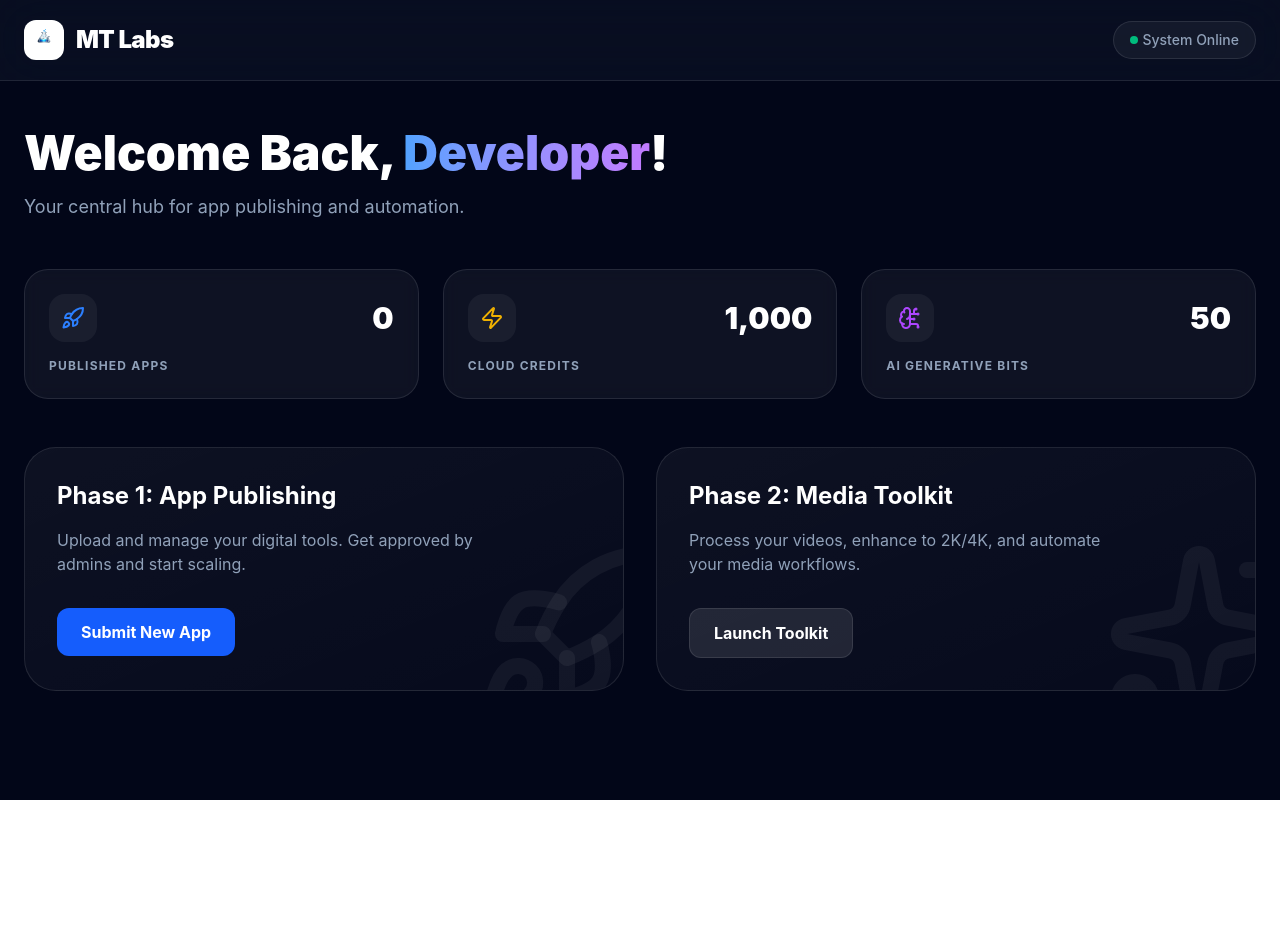
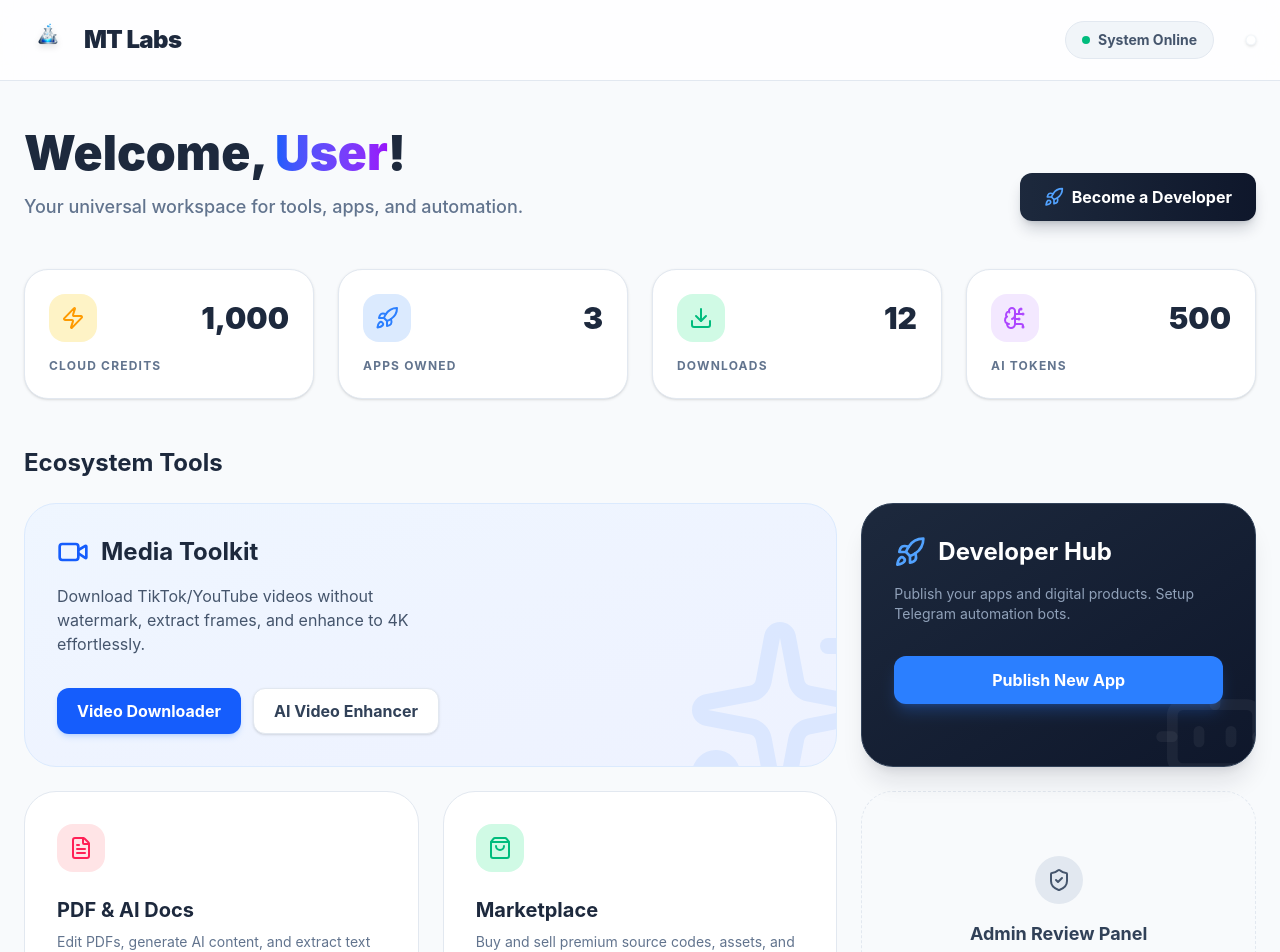
Before and after one commit to maruff630-dev/mtlabs, a Next.js app in the folder frontend/: page /dashboard in a window 1280 px wide. Shown: the top 952 px of the page. Before the commit the page ends 800 px from the top, so only its background shows below. Built offline with nearby package versions, Linux system fonts and the light colour scheme; no server answers.

Commit message:
Redesign Dashboard to Light Mode Ecosystem and format logos

```diff
--- a/frontend/src/app/dashboard/page.tsx
+++ b/frontend/src/app/dashboard/page.tsx
@@ -2,7 +2,10 @@
 
 import { UserButton, useUser } from "@clerk/nextjs";
 import { motion } from "framer-motion";
-import { LayoutDashboard, BrainCircuit, Rocket, Zap, Sparkles } from "lucide-react";
+import {
+  LayoutDashboard, BrainCircuit, Rocket, Zap, Sparkles,
+  Video, ShoppingBag, FileText, Bot, ShieldCheck, Download, ArrowRight
+} from "lucide-react";
 import Link from "next/link";
 import Image from "next/image";
 
@@ -12,83 +15,142 @@ export default function Dashboard() {
   if (!isLoaded) return null;
 
   return (
-    <div className="min-h-screen bg-slate-950 text-white selection:bg-blue-500/30">
+    <div className="min-h-screen bg-slate-50 text-slate-900 selection:bg-blue-500/30">
       {/* Top Navbar */}
-      <nav className="border-b border-white/10 bg-slate-900/50 backdrop-blur-xl sticky top-0 z-50">
+      <nav className="border-b border-slate-200 bg-white/80 backdrop-blur-xl sticky top-0 z-50">
         <div className="max-w-7xl mx-auto px-6 h-20 flex items-center justify-between">
           <Link href="/" className="flex items-center gap-3 group">
-            <div className="p-1 bg-white rounded-xl group-hover:scale-110 transition-transform">
-              <Image src="/mt-labs-logo.png" width={32} height={32} alt="MT Labs" />
-            </div>
-            <span className="text-2xl font-black tracking-tight">MT Labs</span>
+            <Image src="/mt-labs-logo.png" width={48} height={48} alt="MT Labs" className="group-hover:scale-110 transition-transform drop-shadow-md" />
+            <span className="text-2xl font-black text-slate-800 tracking-tight">MT Labs</span>
           </Link>
 
           <div className="flex items-center gap-6">
-            <div className="hidden md:flex items-center gap-1 px-4 py-2 bg-white/5 rounded-full border border-white/10">
+            <div className="hidden md:flex items-center gap-2 px-4 py-2 bg-slate-100 rounded-full border border-slate-200">
               <span className="w-2 h-2 rounded-full bg-emerald-500 animate-pulse" />
-              <span className="text-sm font-medium text-slate-400">System Online</span>
+              <span className="text-sm font-bold text-slate-600">System Online</span>
             </div>
+            <div className="scale-110 ml-2 p-1 bg-white rounded-full shadow-sm border border-slate-100 hover:shadow-md transition-shadow">
               <UserButton />
+            </div>
           </div>
         </div>
       </nav>
 
+      {/* Main Content */}
       <main className="max-w-7xl mx-auto px-6 py-12">
-        <header className="mb-12">
+        <header className="mb-12 flex flex-col md:flex-row md:items-end justify-between gap-6">
+          <div>
             <motion.h2
               initial={{ opacity: 0, y: 20 }}
               animate={{ opacity: 1, y: 0 }}
-            className="text-4xl md:text-5xl font-black mb-4"
+              className="text-4xl md:text-5xl font-black mb-4 text-slate-800"
             >
-            Welcome Back, <span className="text-transparent bg-clip-text bg-gradient-to-r from-blue-400 to-purple-400">{user?.firstName || 'Developer'}</span>!
+              Welcome, <span className="text-transparent bg-clip-text bg-gradient-to-r from-blue-600 to-purple-600">{user?.firstName || 'User'}</span>!
             </motion.h2>
-          <p className="text-slate-400 text-lg">Your central hub for app publishing and automation.</p>
+            <p className="text-slate-500 text-lg font-medium">Your universal workspace for tools, apps, and automation.</p>
+          </div>
+          <button className="px-6 py-3 bg-gradient-to-r from-slate-800 to-slate-900 text-white rounded-xl font-bold shadow-lg shadow-slate-900/20 hover:shadow-slate-900/40 hover:-translate-y-0.5 transition-all flex items-center gap-2">
+            <Rocket className="w-5 h-5 text-blue-400" />
+            Become a Developer
+          </button>
         </header>
 
-        {/* Quick Stats / Actions */}
-        <div className="grid grid-cols-1 md:grid-cols-3 gap-6 mb-12">
+        {/* Quick Stats */}
+        <div className="grid grid-cols-1 md:grid-cols-4 gap-6 mb-12">
           {[
-            { label: 'Published Apps', value: '0', icon: Rocket, color: 'text-blue-500' },
-            { label: 'Cloud Credits', value: '1,000', icon: Zap, color: 'text-yellow-500' },
-            { label: 'AI Generative Bits', value: '50', icon: BrainCircuit, color: 'text-purple-500' }
+            { label: 'Cloud Credits', value: '1,000', icon: Zap, color: 'text-amber-500', bg: 'bg-amber-100' },
+            { label: 'Apps Owned', value: '3', icon: Rocket, color: 'text-blue-500', bg: 'bg-blue-100' },
+            { label: 'Downloads', value: '12', icon: Download, color: 'text-emerald-500', bg: 'bg-emerald-100' },
+            { label: 'AI Tokens', value: '500', icon: BrainCircuit, color: 'text-purple-500', bg: 'bg-purple-100' }
           ].map((stat, i) => (
             <motion.div
               key={i}
               initial={{ opacity: 0, y: 20 }}
               animate={{ opacity: 1, y: 0 }}
               transition={{ delay: 0.1 * i }}
-              className="p-6 bg-white/5 border border-white/10 rounded-3xl backdrop-blur-sm hover:border-blue-500/50 transition-colors group"
+              className="p-6 bg-white border border-slate-200 rounded-3xl shadow-sm hover:shadow-md hover:border-blue-200 transition-all group"
             >
               <div className="flex items-center justify-between mb-4">
-                <div className={`p-3 bg-white/5 rounded-2xl ${stat.color}`}>
+                <div className={`p-3 rounded-2xl ${stat.bg} ${stat.color}`}>
                   <stat.icon className="w-6 h-6" />
                 </div>
-                <span className="text-3xl font-black">{stat.value}</span>
+                <span className="text-3xl font-black text-slate-800">{stat.value}</span>
               </div>
-              <p className="text-slate-400 font-bold uppercase tracking-widest text-xs">{stat.label}</p>
+              <p className="text-slate-500 font-bold uppercase tracking-widest text-xs">{stat.label}</p>
             </motion.div>
           ))}
         </div>
 
-        {/* Feature Grid */}
-        <div className="grid grid-cols-1 lg:grid-cols-2 gap-8">
-          <div className="p-8 bg-gradient-to-br from-white/5 to-white/[0.02] border border-white/10 rounded-[32px] overflow-hidden relative group">
+        {/* Modular Grid Ecosystem */}
+        <h3 className="text-2xl font-bold text-slate-800 mb-6">Ecosystem Tools</h3>
+        <div className="grid grid-cols-1 md:grid-cols-2 lg:grid-cols-3 gap-6">
+
+          {/* Media Toolkit */}
+          <div className="col-span-1 lg:col-span-2 p-8 bg-gradient-to-br from-blue-50 to-indigo-50 border border-blue-100 rounded-[32px] overflow-hidden relative group">
             <div className="relative z-10">
-              <h3 className="text-2xl font-bold mb-4">Phase 1: App Publishing</h3>
-              <p className="text-slate-400 mb-8 max-w-md">Upload and manage your digital tools. Get approved by admins and start scaling.</p>
-              <button className="px-6 py-3 bg-blue-600 hover:bg-blue-500 rounded-xl font-bold transition-all">Submit New App</button>
+              <div className="flex items-center gap-3 mb-4">
+                <Video className="w-8 h-8 text-blue-600" />
+                <h3 className="text-2xl font-bold text-slate-800">Media Toolkit</h3>
               </div>
-            <Rocket className="absolute -bottom-10 -right-10 w-48 h-48 text-white/5 group-hover:rotate-12 transition-transform duration-700" />
+              <p className="text-slate-600 mb-8 max-w-sm">Download TikTok/YouTube videos without watermark, extract frames, and enhance to 4K effortlessly.</p>
+              <div className="flex flex-wrap gap-3">
+                <button className="px-5 py-2.5 bg-blue-600 text-white rounded-xl font-bold hover:bg-blue-700 transition-colors shadow-md shadow-blue-500/20">Video Downloader</button>
+                <button className="px-5 py-2.5 bg-white text-slate-700 rounded-xl font-bold border border-slate-200 hover:bg-slate-50 transition-colors shadow-sm">AI Video Enhancer</button>
+              </div>
+            </div>
+            <Sparkles className="absolute -bottom-10 -right-10 w-48 h-48 text-blue-500/10 group-hover:rotate-12 group-hover:scale-110 transition-transform duration-700" />
           </div>
 
-          <div className="p-8 bg-gradient-to-br from-white/5 to-white/[0.02] border border-white/10 rounded-[32px] overflow-hidden relative group">
+          {/* App Publishing & Dev Hub */}
+          <div className="p-8 bg-gradient-to-br from-slate-800 to-slate-900 text-white border border-slate-700 rounded-[32px] overflow-hidden relative group shadow-xl shadow-slate-900/10">
             <div className="relative z-10">
-              <h3 className="text-2xl font-bold mb-4">Phase 2: Media Toolkit</h3>
-              <p className="text-slate-400 mb-8 max-w-md">Process your videos, enhance to 2K/4K, and automate your media workflows.</p>
-              <button className="px-6 py-3 bg-white/10 hover:bg-white/20 rounded-xl font-bold border border-white/10 transition-all">Launch Toolkit</button>
+              <div className="flex items-center gap-3 mb-4">
+                <Rocket className="w-8 h-8 text-blue-400" />
+                <h3 className="text-2xl font-bold">Developer Hub</h3>
               </div>
-            <Sparkles className="absolute -bottom-10 -right-10 w-48 h-48 text-white/5 group-hover:-rotate-12 transition-transform duration-700" />
+              <p className="text-slate-400 mb-8 text-sm">Publish your apps and digital products. Setup Telegram automation bots.</p>
+              <button className="w-full px-5 py-3 bg-blue-500 hover:bg-blue-600 text-white rounded-xl font-bold transition-colors shadow-lg shadow-blue-500/25">Publish New App</button>
             </div>
+            <Bot className="absolute -bottom-6 -right-6 w-32 h-32 text-white/5 group-hover:-translate-y-4 transition-transform duration-700" />
+          </div>
+
+          {/* Document & PDF System */}
+          <div className="p-8 bg-white border border-slate-200 rounded-[32px] hover:border-rose-200 hover:shadow-lg hover:shadow-rose-100 transition-all group flex flex-col justify-between">
+            <div>
+              <div className="w-12 h-12 bg-rose-100 rounded-2xl flex items-center justify-center mb-6">
+                <FileText className="w-6 h-6 text-rose-500" />
+              </div>
+              <h3 className="text-xl font-bold text-slate-800 mb-2">PDF & AI Docs</h3>
+              <p className="text-slate-500 text-sm mb-6">Edit PDFs, generate AI content, and extract text seamlessly.</p>
+            </div>
+            <button className="text-rose-600 font-bold flex items-center gap-2 group-hover:gap-3 transition-all w-fit mt-auto cursor-pointer">
+              Open PDF Studio <ArrowRight className="w-4 h-4" />
+            </button>
+          </div>
+
+          {/* Digital Marketplace */}
+          <div className="p-8 bg-white border border-slate-200 rounded-[32px] hover:border-emerald-200 hover:shadow-lg hover:shadow-emerald-100 transition-all group flex flex-col justify-between">
+            <div>
+              <div className="w-12 h-12 bg-emerald-100 rounded-2xl flex items-center justify-center mb-6">
+                <ShoppingBag className="w-6 h-6 text-emerald-500" />
+              </div>
+              <h3 className="text-xl font-bold text-slate-800 mb-2">Marketplace</h3>
+              <p className="text-slate-500 text-sm mb-6">Buy and sell premium source codes, assets, and digital tools.</p>
+            </div>
+            <button className="text-emerald-600 font-bold flex items-center gap-2 group-hover:gap-3 transition-all w-fit mt-auto cursor-pointer">
+              Browse Store <ArrowRight className="w-4 h-4" />
+            </button>
+          </div>
+
+          {/* Admin Panel Link */}
+          <div className="p-8 bg-slate-50 border border-slate-200 border-dashed rounded-[32px] flex flex-col justify-center items-center text-center group cursor-pointer hover:bg-slate-100 transition-colors">
+            <div className="w-12 h-12 bg-slate-200 rounded-full flex items-center justify-center mb-4 group-hover:scale-110 transition-transform">
+              <ShieldCheck className="w-6 h-6 text-slate-600" />
+            </div>
+            <h3 className="text-lg font-bold text-slate-700">Admin Review Panel</h3>
+            <p className="text-slate-500 text-xs mt-2 max-w-[200px]">Moderate users and approve developer applications.</p>
+          </div>
+
         </div>
       </main>
     </div>
--- a/frontend/src/app/page.tsx
+++ b/frontend/src/app/page.tsx
@@ -85,13 +85,9 @@ export default function Home() {
           initial={{ scale: 0.8, opacity: 0 }}
           animate={{ scale: 1, opacity: 1 }}
           transition={{ delay: 0.1, type: "spring", stiffness: 200, damping: 15 }}
-          className="flex justify-center mb-10"
+          className="flex justify-center mb-8"
         >
-          <div className="relative p-1 rounded-3xl bg-gradient-to-br from-blue-100 to-purple-100 shadow-xl shadow-blue-500/10">
-            <div className="bg-white rounded-[22px] p-5 border border-white/50">
-              <Image src="/mt-labs-logo.png" width={80} height={80} alt="MT Labs" className="drop-shadow-sm" />
-            </div>
-          </div>
+          <Image src="/mt-labs-logo.png" width={160} height={160} alt="MT Labs" className="drop-shadow-2xl hover:scale-105 transition-transform duration-300" />
         </motion.div>
 
         <motion.h1
```
Lines whose indentation alone changed are shown as unchanged.
